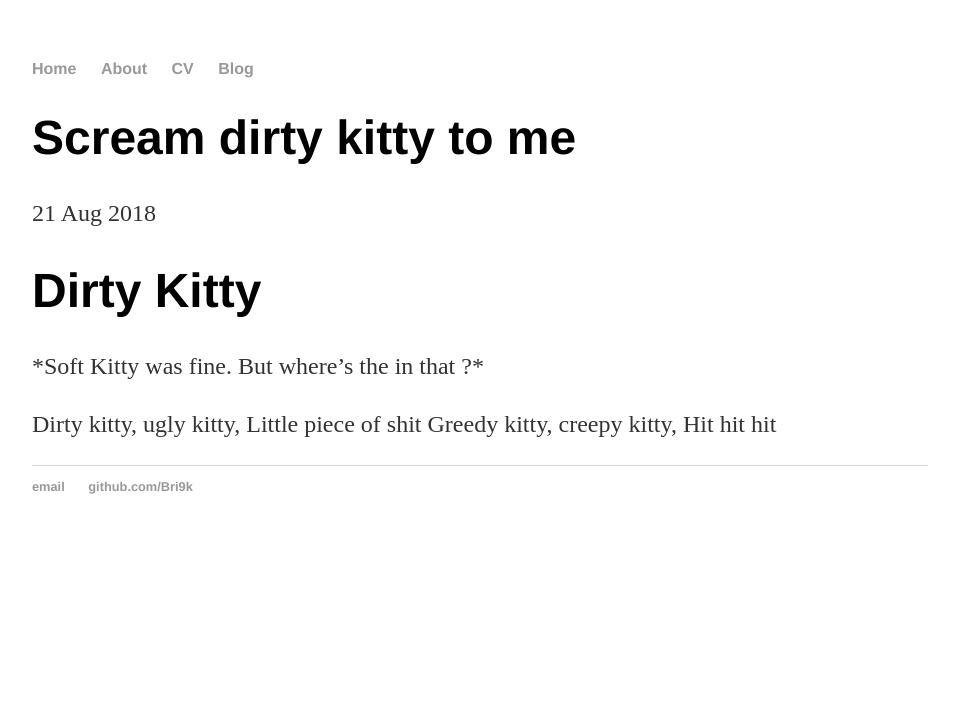
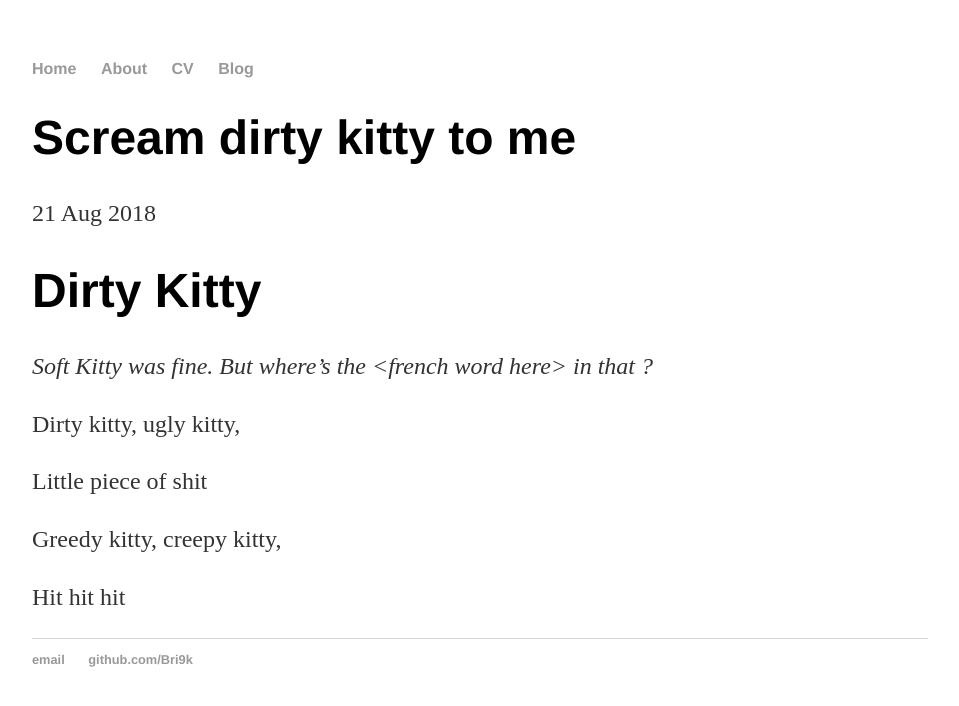
Before and after one commit to akshayrdeodhar/akshayrdeodhar.github.io, a Jekyll site: the page built from _posts/2018-08-21-dirty-kitty.md, in a window 1280 px wide. Shown: the top 706 px of the page, without its empty margins (160-1119 px from the left). Built offline with Jekyll 4.4.1, drawn with Linux system fonts in a browser that asks for light colours.

Commit message:
dirty kitty- parody

```diff
--- a/_posts/2018-08-21-dirty-kitty.md
+++ b/_posts/2018-08-21-dirty-kitty.md
@@ -5,9 +5,13 @@ date: 2018-08-21
 ---
 
 # Dirty Kitty
-*Soft Kitty was fine. But where's the <french word here> in that ?*
+*Soft Kitty was fine.
+But where's the \<french word here\> in that ?*
 
 Dirty kitty, ugly kitty,
+
 Little piece of shit
+
 Greedy kitty, creepy kitty,
+
 Hit hit hit
```
